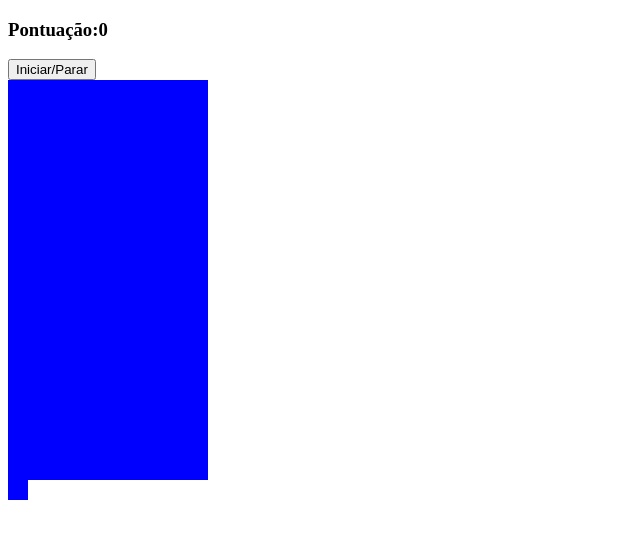
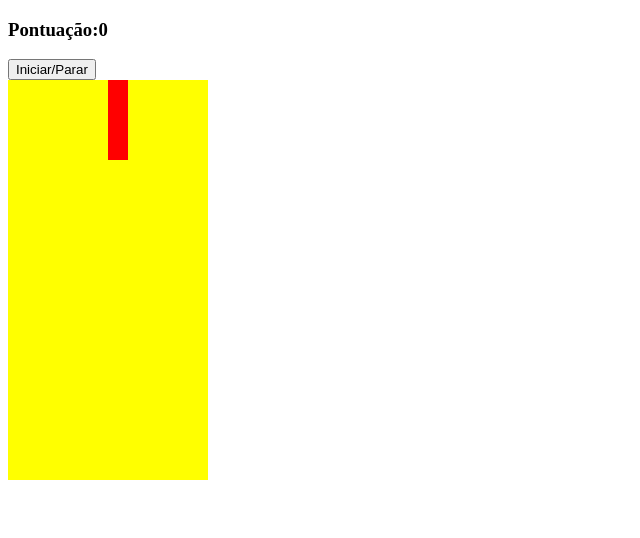
Before and after one commit to PedroHRoseno/ednaldo-tetris, a plain HTML site: page index.html in a window 1280 px wide. Shown: the whole page, without its empty margins (0-640 px from the left). Drawn offline with Linux system fonts and the light colour scheme.

Commit message:
Adding tetraminoes

```diff
--- a/app.js
+++ b/app.js
@@ -1,3 +1,67 @@
 document.addEventListener('DOMContentLoaded', () => {
+  const grid = document.querySelector('.grid')
+  // Adicionando o grid
+  let squares = Array.from(document.querySelectorAll('.grid div'))
+  const scoredisplay = document.querySelector('#score')
+  const startbutton = document.querySelector('#startbutton')
+  const width = 10
+
+  //  Adicionando os tetraminoes
+  const lTetromino = [
+    [1, width + 1, width * 2 + 1, 2],
+    [width, width + 1, width + 2, width * 2 + 2],
+    [1, width + 1, width * 2 + 1, width * 2],
+    [width, width * 2, width * 2 + 1, width * 2 + 2]
+  ]
+
+  const zTetromino = [
+    [0, width, width + 1, width * 2 + 1],
+    [width + 1, width + 2, width * 2, width * 2 + 1],
+    [0, width, width + 1, width * 2 + 1],
+    [width + 1, width + 2, width * 2, width * 2 + 1]
+  ]
+
+  const tTetromino = [
+    [1, width, width + 1, width + 2],
+    [1, width + 1, width + 2, width * 2 + 1],
+    [width, width + 1, width + 2, width * 2 + 1],
+    [1, width, width + 1, width * 2 + 1]
+  ]
+
+  const oTetromino = [
+    [0, 1, width, width + 1],
+    [0, 1, width, width + 1],
+    [0, 1, width, width + 1],
+    [0, 1, width, width + 1]
+  ]
+
+  const iTetromino = [
+    [1, width + 1, width * 2 + 1, width * 3 + 1],
+    [width, width + 1, width + 2, width + 3],
+    [1, width + 1, width * 2 + 1, width * 3 + 1],
+    [width, width + 1, width + 2, width + 3]
+  ]
+
+  const tetrominoes = [lTetromino, zTetromino, tTetromino, oTetromino, iTetromino]
+
+  let currentPosition = 4
+  // Selecionar um tetraminó aleatório
+  let randomNumber = Math.floor(Math.random()*tetrominoes.length)
+  let current = tetrominoes[randomNumber][0]
+
+  // desenhando o tetraminó
+
+  function draw(){
+    current.forEach( index => {
+      squares[currentPosition + index].classList.add('tetromino')
+    })
+  }
+  function undraw(){
+    current.forEach( index => {
+      squares[currentPosition + index].classList.remove('tetromino')
+    })
+  }
+  draw()
+
 
 })
--- a/index.html
+++ b/index.html
@@ -212,7 +212,7 @@
       <div></div>
       <div></div>
       <div></div>
-      <div></div>
+
 
     </div>
 
--- a/styles.css
+++ b/styles.css
@@ -10,5 +10,9 @@
 .grid div {
   height: 20px;
   width: 20px;
-  background-color: blue;
+
 }
+
+.tetromino {
+  background-color: red;
+}
```
